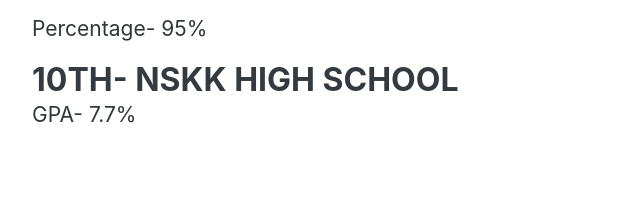
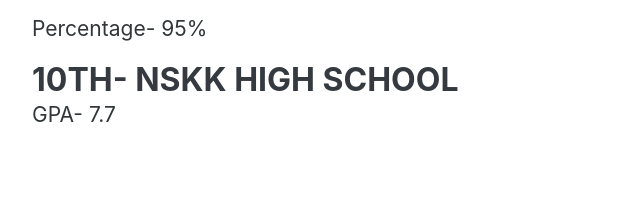
Before and after one commit to sravan1947/Resume, a website: page Public/index.html in a window 1280 px wide. Shown: the part 2520-2720 px from the top of the page, 288-928 px from the left. Drawn offline with Linux system fonts and the light colour scheme; a web font is replaced by a local one.

Commit message:
Update index.html

```diff
--- a/Public/index.html
+++ b/Public/index.html
@@ -169,7 +169,7 @@
         <div class="resume-item d-flex flex-column flex-md-row justify-content-between">
           <div class="resume-content">
             <h3 class="mb-0">10th- NSKK high school</h3>
-            <p>GPA- 7.7%</p>
+            <p>GPA- 7.7</p>
           </div>
           <div class="resume-date text-md-right">
             <span class="text-primary">August 2015 - May 2017</span>
```
